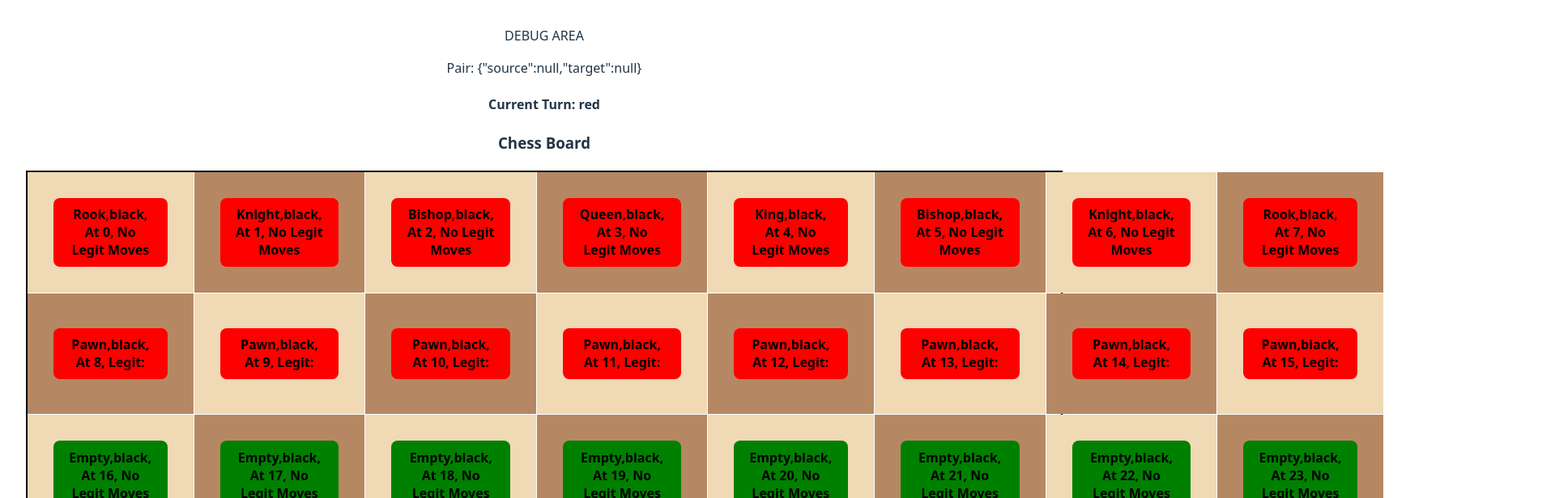
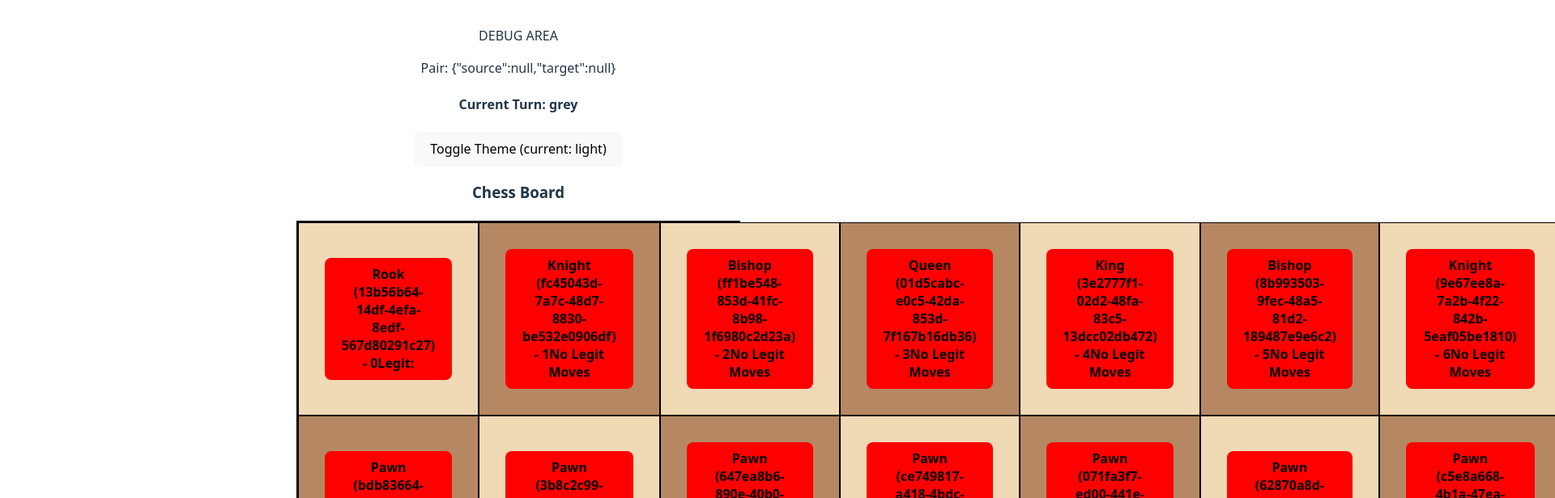
Before and after one commit to ComputerVirusWannabe/chessts, a React (Vite) app: page / in a window 1280 px wide. Shown: the top 616 px of the page at 81% size, 1920 px wide, since content can reach past the window. Built offline with nearby package versions, Linux system fonts and the light colour scheme.

Commit message:
refactored code

```diff
--- a/src/Board.tsx
+++ b/src/Board.tsx
@@ -20,52 +20,57 @@ type ThemeContextType = {
   toggleTheme: () => void;
 };
 
-type ChessPiece = {
+export type ChessPiece = {
   id: string;
   name: string;
   color: string;
   hasMoved?: boolean;
+  playerId?: 'player1' | 'player2'; // game logic
 };
 
 const boardGridStyle: React.CSSProperties = {
   display: 'grid',
   gridTemplateColumns: 'repeat(8, 1fr)',
   gridTemplateRows: 'repeat(8, 1fr)',
-  //width: '1000px',
- //height: '1000px',
+  width: '90%',
+  height: '90vw',
+  maxWidth: '600px',
+  maxHeight: '600px',
   margin: '20px auto',
   border: '2px solid black',
-  gap: '1px',
+  // gap: '1px',
 };
+
+
 
 const Board: React.FC = () => {
   const { theme, toggleTheme } = useContext(ThemeContext) as ThemeContextType;
 
   const [selectedId, setSelectedId] = useState<number | null>(null);
   const [legalMoves, setLegalMoves] = useState<number[]>([]);
-  const [playerTurn, setPlayerTurn] = useState<'red' | 'grey'>('red');
+  const [playerTurn, setPlayerTurn] = useState<'red' | 'grey'>('grey');
   const [pair, setPair] = useState<PiecePair>({ source: null, target: null });
 
   const arrayOfChildRefs = useRef<(PieceRefType | null)[]>([]);
 
   const [pieces, setPieces] = useState<ChessPiece[]>([
     // Row 1 (Red pieces)
-    { id: uuidv4(), name: 'Rook', color: 'red', },
-    { id: uuidv4(), name: 'Knight', color: 'red' },
-    { id: uuidv4(), name: 'Bishop', color: 'red' },
-    { id: uuidv4(), name: 'Queen', color: 'red' },
-    { id: uuidv4(), name: 'King', color: 'red' },
-    { id: uuidv4(), name: 'Bishop', color: 'red' },
-    { id: uuidv4(), name: 'Knight', color: 'red' },
-    { id: uuidv4(), name: 'Rook', color: 'red' },
-    { id: uuidv4(), name: 'Pawn', color: 'red' },
-    { id: uuidv4(), name: 'Pawn', color: 'red' },
-    { id: uuidv4(), name: 'Pawn', color: 'red' },
-    { id: uuidv4(), name: 'Pawn', color: 'red' },
-    { id: uuidv4(), name: 'Pawn', color: 'red' },
-    { id: uuidv4(), name: 'Pawn', color: 'red' },
-    { id: uuidv4(), name: 'Pawn', color: 'red' },
-    { id: uuidv4(), name: 'Pawn', color: 'red' },
+    { id: uuidv4(), name: 'Rook', color: 'red', playerId: 'player1' },
+    { id: uuidv4(), name: 'Knight', color: 'red', playerId: 'player1' },
+    { id: uuidv4(), name: 'Bishop', color: 'red', playerId: 'player1' },
+    { id: uuidv4(), name: 'Queen', color: 'red', playerId: 'player1' },
+    { id: uuidv4(), name: 'King', color: 'red', playerId: 'player1' },
+    { id: uuidv4(), name: 'Bishop', color: 'red', playerId: 'player1' },
+    { id: uuidv4(), name: 'Knight', color: 'red', playerId: 'player1' },
+    { id: uuidv4(), name: 'Rook', color: 'red', playerId: 'player1' },
+    { id: uuidv4(), name: 'Pawn', color: 'red', playerId: 'player1' },
+    { id: uuidv4(), name: 'Pawn', color: 'red', playerId: 'player1' },
+    { id: uuidv4(), name: 'Pawn', color: 'red', playerId: 'player1' },
+    { id: uuidv4(), name: 'Pawn', color: 'red', playerId: 'player1' },
+    { id: uuidv4(), name: 'Pawn', color: 'red', playerId: 'player1'},
+    { id: uuidv4(), name: 'Pawn', color: 'red', playerId: 'player1' },
+    { id: uuidv4(), name: 'Pawn', color: 'red', playerId: 'player1' },
+    { id: uuidv4(), name: 'Pawn', color: 'red', playerId: 'player1' },
 
     // Empty middle rows
     ...Array(32).fill(null).map(() => ({
@@ -75,22 +80,22 @@ const Board: React.FC = () => {
     })),
 
     // Row 7 (Grey pawns)
-    { id: uuidv4(), name: 'Pawn', color: 'grey' },
-    { id: uuidv4(), name: 'Pawn', color: 'grey' },
-    { id: uuidv4(), name: 'Pawn', color: 'grey' },
-    { id: uuidv4(), name: 'Pawn', color: 'grey' },
-    { id: uuidv4(), name: 'Pawn', color: 'grey' },
-    { id: uuidv4(), name: 'Pawn', color: 'grey' },
-    { id: uuidv4(), name: 'Pawn', color: 'grey' },
-    { id: uuidv4(), name: 'Pawn', color: 'grey' },
-    { id: uuidv4(), name: 'Rook', color: 'grey' },
-    { id: uuidv4(), name: 'Knight', color: 'grey' },
-    { id: uuidv4(), name: 'Bishop', color: 'grey' },
-    { id: uuidv4(), name: 'Queen', color: 'grey' },
-    { id: uuidv4(), name: 'King', color: 'grey' },
-    { id: uuidv4(), name: 'Bishop', color: 'grey' },
-    { id: uuidv4(), name: 'Knight', color: 'grey' },
-    { id: uuidv4(), name: 'Rook', color: 'grey' },
+    { id: uuidv4(), name: 'Pawn', color: 'grey' , playerId: 'player2'},
+    { id: uuidv4(), name: 'Pawn', color: 'grey' , playerId: 'player2' },
+    { id: uuidv4(), name: 'Pawn', color: 'grey' , playerId: 'player2' },
+    { id: uuidv4(), name: 'Pawn', color: 'grey' , playerId: 'player2' },
+    { id: uuidv4(), name: 'Pawn', color: 'grey' , playerId: 'player2' },
+    { id: uuidv4(), name: 'Pawn', color: 'grey' , playerId: 'player2' },
+    { id: uuidv4(), name: 'Pawn', color: 'grey' , playerId: 'player2' },
+    { id: uuidv4(), name: 'Pawn', color: 'grey' , playerId: 'player2' },
+    { id: uuidv4(), name: 'Rook', color: 'grey' , playerId: 'player2' },
+    { id: uuidv4(), name: 'Knight', color: 'grey' , playerId: 'player2' },
+    { id: uuidv4(), name: 'Bishop', color: 'grey' , playerId: 'player2' },
+    { id: uuidv4(), name: 'Queen', color: 'grey' , playerId: 'player2' },
+    { id: uuidv4(), name: 'King', color: 'grey' , playerId: 'player2' },
+    { id: uuidv4(), name: 'Bishop', color: 'grey' , playerId: 'player2' },
+    { id: uuidv4(), name: 'Knight', color: 'grey' , playerId: 'player2' },
+    { id: uuidv4(), name: 'Rook', color: 'grey' , playerId: 'player2' },
   ]);
 
   const getSquareColor = (index: number): string => {
@@ -162,6 +167,9 @@ const Board: React.FC = () => {
         DEBUG AREA
         <p>Pair: {JSON.stringify(pair)}</p>
         <h4>Current Turn: {playerTurn}</h4>
+        <button onClick={toggleTheme}>
+          Toggle Theme (current: {theme})
+        </button>
       </div>
       <div>
         <h3>Chess Board</h3>
@@ -174,6 +182,8 @@ const Board: React.FC = () => {
                 display: 'flex',
                 justifyContent: 'center',
                 alignItems: 'center',
+                border: '1px solid black',
+                boxSizing: 'border-box',
               }}
             >
               <Piece
@@ -188,9 +198,7 @@ const Board: React.FC = () => {
             </div>
           ))}
         </div>
-        <button onClick={toggleTheme}>
-          Toggle Theme (current: {theme})
-        </button>
+
       </div>
     </>
   );
--- a/src/Piece.tsx
+++ b/src/Piece.tsx
@@ -1,24 +1,18 @@
-import React, { useEffect, useImperativeHandle, useState, useContext, use } from 'react';
+import React, { useEffect, useImperativeHandle, useState, useContext } from 'react';
 import './App.css';
 import { ThemeContext } from './context/ThemeContext';
-import type { ChessPiece } from './moveGenerators';
+import { type ChessPiece } from './Board';
 
-type PlayerPropsType = {
-  name: string;
-  color: 'black' | 'white';
-}
 
 type PiecePropsType = {
   id: string;
-  color: string;
+  color: string; // purely visual
   name: string;
   location: number;
   legitimatePaths?: number[];
   onPieceClick: (id: string, location: number) => void;
-  getAllPiecesFromBoard?: () => { pieces: ChessPiece[], selectedId?: number};
+  getAllPiecesFromBoard?: () => { pieces: ChessPiece[], selectedId?: number };
   ref?: React.Ref<any>;
-
-
 };
 
 export type PieceRefType = {
@@ -26,49 +20,37 @@ export type PieceRefType = {
   getLegitimatePaths: () => number[] | undefined;
 };
 
-//const Piece: React.FC<PieceProps> = forwardRef((props, ref) => {
 const Piece: React.FC<PiecePropsType> = (props) => {
-  const [id, setId] = useState<string>(props.id);
-  const [color, setColor] = useState<string>(props.color);
-  const [name, setName] = useState<string>(props.name);
-  const [location, setLocation] = useState<number>(props.location);
-  const [legitimatePaths, setLegitimatePaths] = useState<number[]>(); // array of legitimate locations for me to move
+  const [id, setId] = useState(props.id);
+  const [color, setColor] = useState(props.color); // purely visual
+  const [name, setName] = useState(props.name);
+  const [location, setLocation] = useState(props.location);
+  const [legitimatePaths, setLegitimatePaths] = useState<number[]>();
   const mytheme = useContext(ThemeContext);
-  const [player, setPlayer] = useState<PlayerPropsType>({name: '', color: 'black'});
-  const onBoard = (pos: number) => pos >= 0 && pos < 64;  //if (!mytheme) {
-   // throw new Error('ThemeContext is not provided');
-  //}
 
+
+
+  const onBoard = (pos: number) => pos >= 0 && pos < 64;
+
+  // Assign player based on starting location
   useEffect(() => {
-    if (!props.location) {
-      console.error('Piece location is not defined');
-      return;
-    }
-    // if initial location is from 1 to 13, set player to player1, else player2
-    //const initialPlayer = props.location >= 0 && props.location < 16 'player1'
     if (props.location >= 0 && props.location < 16) {
-      setPlayer({ name: 'player1', color: 'black' });
+
     } else if (props.location >= 48 && props.location < 64) {
-      setPlayer({ name: 'player2', color: 'white' });
+      ;
     } else {
       console.error('Invalid location for player assignment');
-      return;
     }
-
   }, [props.location]);
 
   const calculateRookLegitimatePaths = (loc: number) => {
+    const allPieces = props.getAllPiecesFromBoard ? props.getAllPiecesFromBoard() : { pieces: [] };
+    const { pieces } = allPieces;
+    const moves: number[] = [];
 
-      const allPieces = props.getAllPiecesFromBoard ? props.getAllPiecesFromBoard() : { pieces: [] };
-      console.log("************ calculateRookLegitimatePaths allPieces :", allPieces);
-      const { pieces } = allPieces;
-
-      const moves: number[] = [];
-      //const loc = props.location;
     const currentRow = Math.floor(loc / 8);
     const currentCol = loc % 8;
 
-      // Helper: scan in a direction until blocked
     const scanDirection = (rowStep: number, colStep: number) => {
       let row = currentRow + rowStep;
       let col = currentCol + colStep;
@@ -80,10 +62,10 @@ const Piece: React.FC<PiecePropsType> = (props) => {
         if (targetPiece.name === "Empty") {
           moves.push(targetPos);
         } else {
-            if (targetPiece.color !== props.color) {
-              moves.push(targetPos); // can capture
+          if (targetPiece.playerId !== pieces[loc].playerId) {
+            moves.push(targetPos); // capture
           }
-            break; // stop scanning after hitting *any* piece
+          break; // blocked
         }
 
         row += rowStep;
@@ -91,57 +73,51 @@ const Piece: React.FC<PiecePropsType> = (props) => {
       }
     };
 
-      // Scan in all 4 rook directions
     scanDirection(0, 1);   // right
     scanDirection(0, -1);  // left
     scanDirection(1, 0);   // down
     scanDirection(-1, 0);  // up
 
     setLegitimatePaths(moves);
+  };
 
-  }
-
-  const calculatePawnLegitimatePaths = (loc : number) => {
-
-    console.log("************ calculatePawnLegitimatePaths called with location:", loc);
+  const calculatePawnLegitimatePaths = (loc: number) => {
     const allPieces = props.getAllPiecesFromBoard ? props.getAllPiecesFromBoard() : { pieces: [] };
     const { pieces } = allPieces;
+    const moves: number[] = [];
 
-      const moves: number[] = [];
-      // const loc = props.location;
-
-      // Determine direction and starting row based on color
-      // Assume board rows: 0-7 top row, 56-63 bottom row
-      const forwardStep = player.color === 'black' ? 8 : -8;
-      const startRow = player.color === 'black' ? 1 : 6; // rows 0-indexed
     const currentRow = Math.floor(loc / 8);
     const currentCol = loc % 8;
 
-      // Forward 1 step if empty
-      /*
-      const forwardOne = loc + forwardStep;
+    // Determine player and direction
+    const playerId = pieces[loc]?.playerId;
+
+    // Direction: player1 moves down (+1), player2 moves up (-1)
+    const direction = playerId === 'player1' ? 1 : -1;
+
+    // Starting row for each player
+    const startRow = playerId === 'player1' ? 1 : 6;
+
+    const forwardOne = loc + direction * 8;
+    const forwardTwo = loc + direction * 16;
+
+    // Move forward one square
     if (onBoard(forwardOne) && pieces[forwardOne]?.name === 'Empty') {
       moves.push(forwardOne);
 
-        // Forward 2 steps if at starting row and both squares empty
-        const forwardTwo = loc + 2 * forwardStep;
-        if (
-          currentRow === startRow &&
-          onBoard(forwardTwo) &&
-          pieces[forwardTwo].name === 'Empty'
-        ) {
+      // Move forward two squares from starting row
+      if (currentRow === startRow && onBoard(forwardTwo) && pieces[forwardTwo]?.name === 'Empty') {
         moves.push(forwardTwo);
       }
     }
-  */
-      /*
+
     // Capture diagonally left
     const diagLeft = forwardOne - 1;
     if (
       onBoard(diagLeft) &&
-        Math.floor(diagLeft / 8) === currentRow + (props.color === 'red' ? 1 : -1) &&
+      Math.floor(diagLeft / 8) === currentRow + direction &&
       pieces[diagLeft]?.name !== 'Empty' &&
-        pieces[diagLeft]?.color !== props.color
+      pieces[diagLeft]?.playerId !== playerId
     ) {
       moves.push(diagLeft);
     }
@@ -150,70 +126,52 @@ const Piece: React.FC<PiecePropsType> = (props) => {
     const diagRight = forwardOne + 1;
     if (
       onBoard(diagRight) &&
-        Math.floor(diagRight / 8) === currentRow + (props.color === 'red' ? 1 : -1) &&
-        pieces[diagRight].name !== 'Empty' &&
-        pieces[diagRight].color !== props.color
+      Math.floor(diagRight / 8) === currentRow + direction &&
+      pieces[diagRight]?.name !== 'Empty' &&
+      pieces[diagRight]?.playerId !== playerId
     ) {
       moves.push(diagRight);
     }
-      */
+
     setLegitimatePaths(moves);
+  };
 
-  }
 
   const calculateLegitimatePaths = (pieceType: string) => {
     if (pieceType === 'Pawn') {
       calculatePawnLegitimatePaths(location);
-    }
-    /*
-    else if (pieceType === 'Rook') {
+    } else if (pieceType === 'Rook') {
       calculateRookLegitimatePaths(location);
     }
-      */
-    /*
-    else if (pieceType === 'Bishop') {
-      // Bishop logic here
-      return [location + 9, location - 9, location + 7, location - 7]; // Example moves for bishop
-    }
-    else if (pieceType === 'Knight') {
-      // Knight logic here
-      return [location + 17, location - 17, location + 15, location - 15, location + 10, location - 10, location + 6, location - 6]; // Example moves for knight
-    }
-      */
-  }
+  };
 
   useEffect(() => {
-    //console.log('Piece useEffect called with props:', props);
     setId(props.id);
     setColor(props.color);
     setName(props.name);
     setLocation(props.location);
     calculateLegitimatePaths(props.name);
-    //setLegitimatePaths(props.legitimatePaths ? props.legitimatePaths : calculateLegitimatePaths(props.name));
   }, [props]);
 
   useImperativeHandle(props.ref, () => ({
     getName: () => props.name,
-    getLegitimatePaths: () => {
-      //console.log('getLegitimatePaths called all pieces are: ', props.getAllPiecesFromBoard ? props.getAllPiecesFromBoard() : 'No pieces available');
-      return legitimatePaths
-    },
+    getLegitimatePaths: () => legitimatePaths
   }));
 
   const styles: React.CSSProperties = {
-    backgroundColor: color,
+    backgroundColor: color, // purely visual
     color: mytheme?.theme === 'dark' ? 'white' : 'black',
     width: '100%',
     height: '100%',
     border: 'none',
-    fontWeight: 'bold',
-    //fontSize: '1rem',
+    fontWeight: 'bold'
   };
 
   return (
     <div className="card">
       <button onClick={() => props.onPieceClick(id, location)} style={styles}>
-        {name},{player.color}, At {location}, {legitimatePaths ? `Legit: ${legitimatePaths.join(', ')}` : 'No Legit Moves'}
+        {name} ({id}) - {location}
+        {legitimatePaths ? `Legit: ${legitimatePaths.join(', ')}` : 'No Legit Moves'}
       </button>
     </div>
   );
```
Lines whose indentation alone changed are shown as unchanged.
